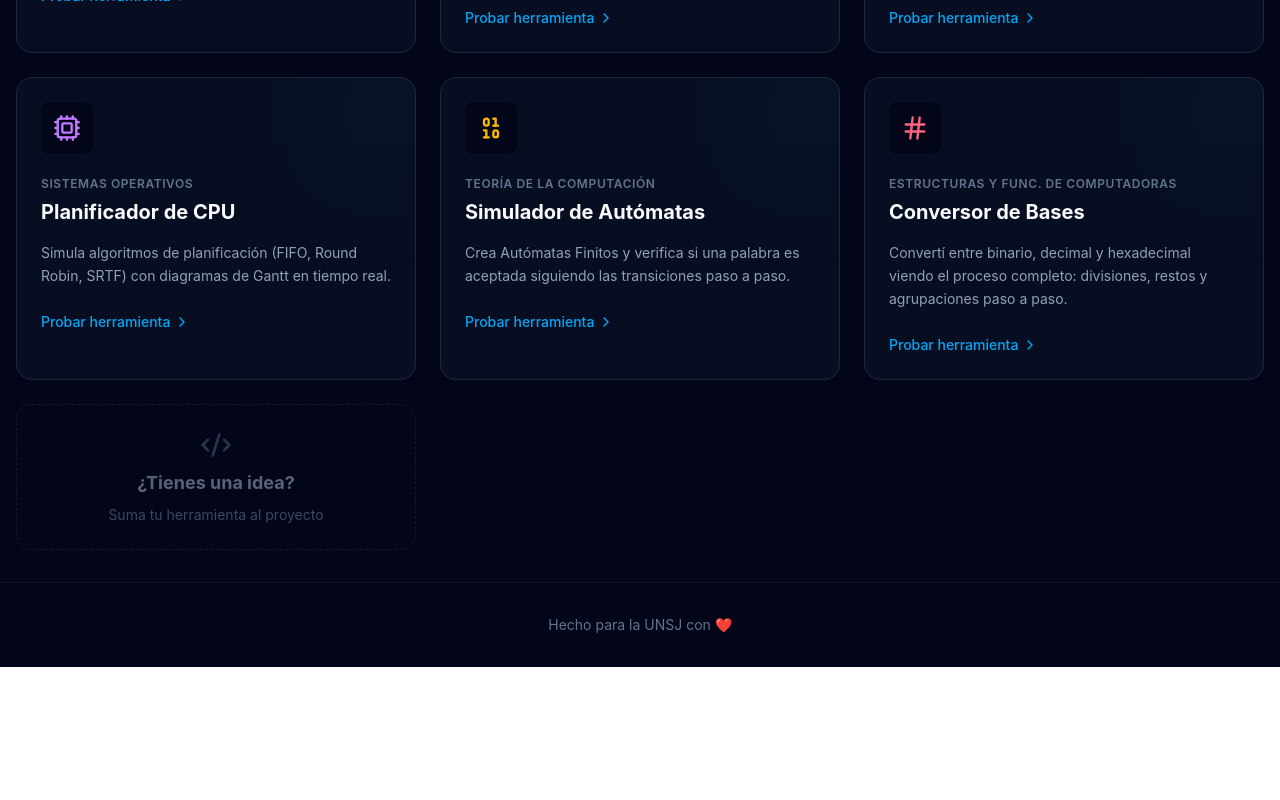
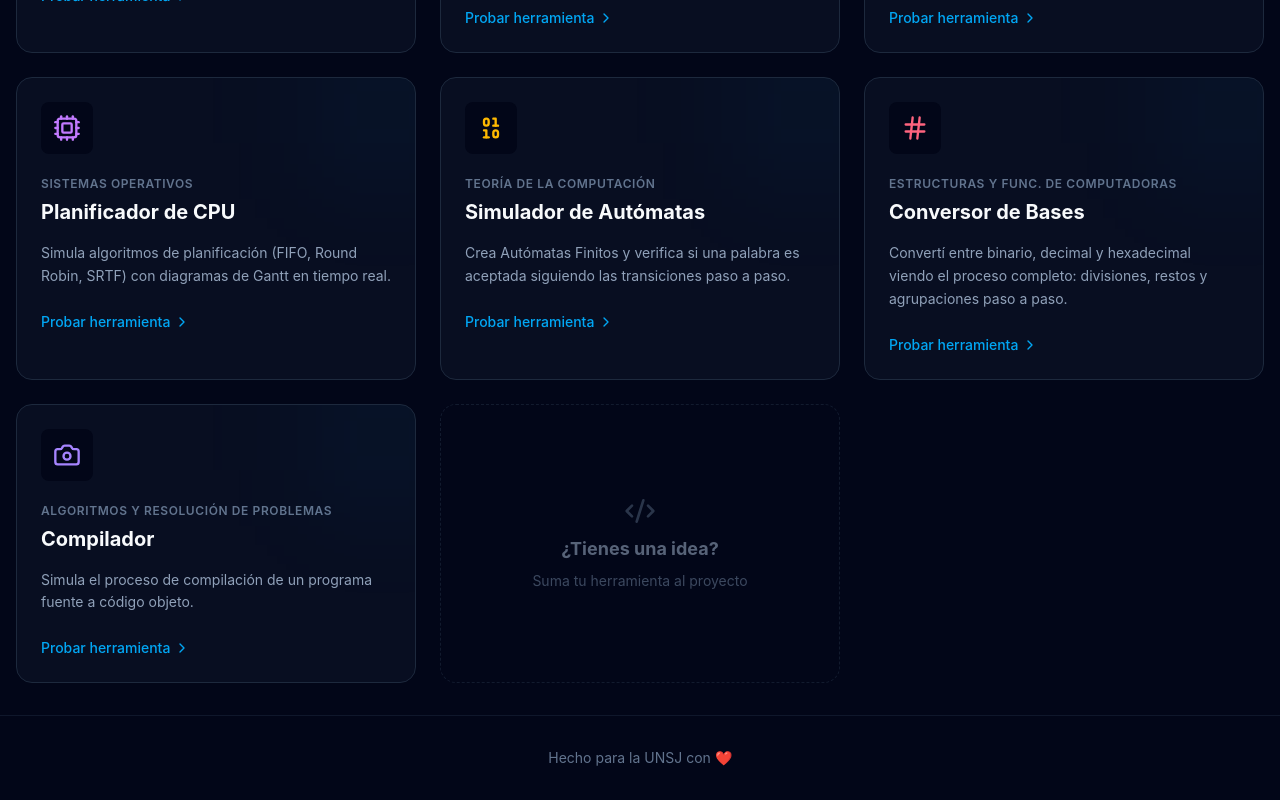
Before and after one commit to JoaquinSasso/MenSso, a React (Vite) app in the folder suite-estudiantes/: page / in a window 1280 px wide. Shown: the part 526-1326 px from the top of the page. Before the commit the page ends 1193 px from the top, so only its background shows below. Built offline with nearby package versions, Linux system fonts and the light colour scheme.

Commit message:
importé y coloqué ícono

```diff
--- a/suite-estudiantes/src/App.tsx
+++ b/suite-estudiantes/src/App.tsx
@@ -4,6 +4,7 @@ import Hub from "./pages/Hub";
 import EnConstruccion from "./pages/EnConstruccion";
 import ConversorBases from "./pages/efc/ConversorBases";
 import Subneteo from "./pages/redes/subneteo";
+import Compilador from "./pages/AyRP/compilador";
 
 function App() {
 	return (
@@ -28,6 +29,10 @@ function App() {
 					{/* Estructuras y Funcionamiento de Computadoras */}
 					<Route path="efc/conversor-bases" element={<ConversorBases />} />
 
+					{/* Algoritmos y resolución de problemas */}
+					<Route path="AyRP/algoritmos" element={<Compilador />} />
+
+
 					{/* Ruta comodín: cualquier otra URL vuelve al Hub */}
 					<Route path="*" element={<Hub />} />
 				</Route>
--- a/suite-estudiantes/src/pages/Hub.tsx
+++ b/suite-estudiantes/src/pages/Hub.tsx
@@ -8,6 +8,7 @@ import {
 	ChevronRight,
 	Hash,
 	Calculator,
+	Camera,
 } from "lucide-react";
 
 // Definimos el tipo de datos para nuestras herramientas
@@ -75,6 +76,16 @@ const tools: ToolCard[] = [
 		category: "Estructuras y Func. de Computadoras",
 		color: "text-rose-400",
 	},
+	{
+		title: "Compilador",
+		description:
+			"Simula el proceso de compilación de un programa fuente a código objeto.",
+		icon: Camera,
+		path: "/AyRP/compilador",
+		category: "Algoritmos y Resolución de Problemas",
+		color: "text-violet-400",
+	}
+
 ];
 
 export default function Hub() {
```
